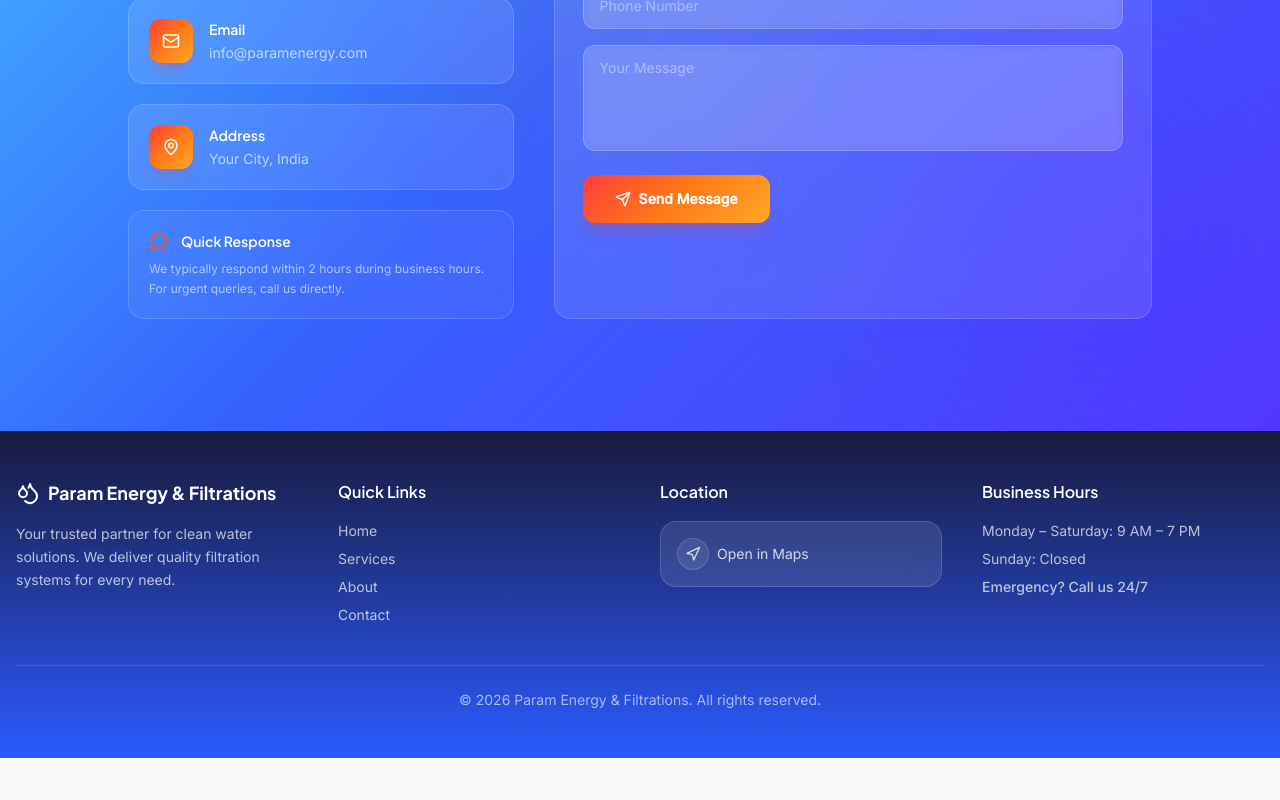
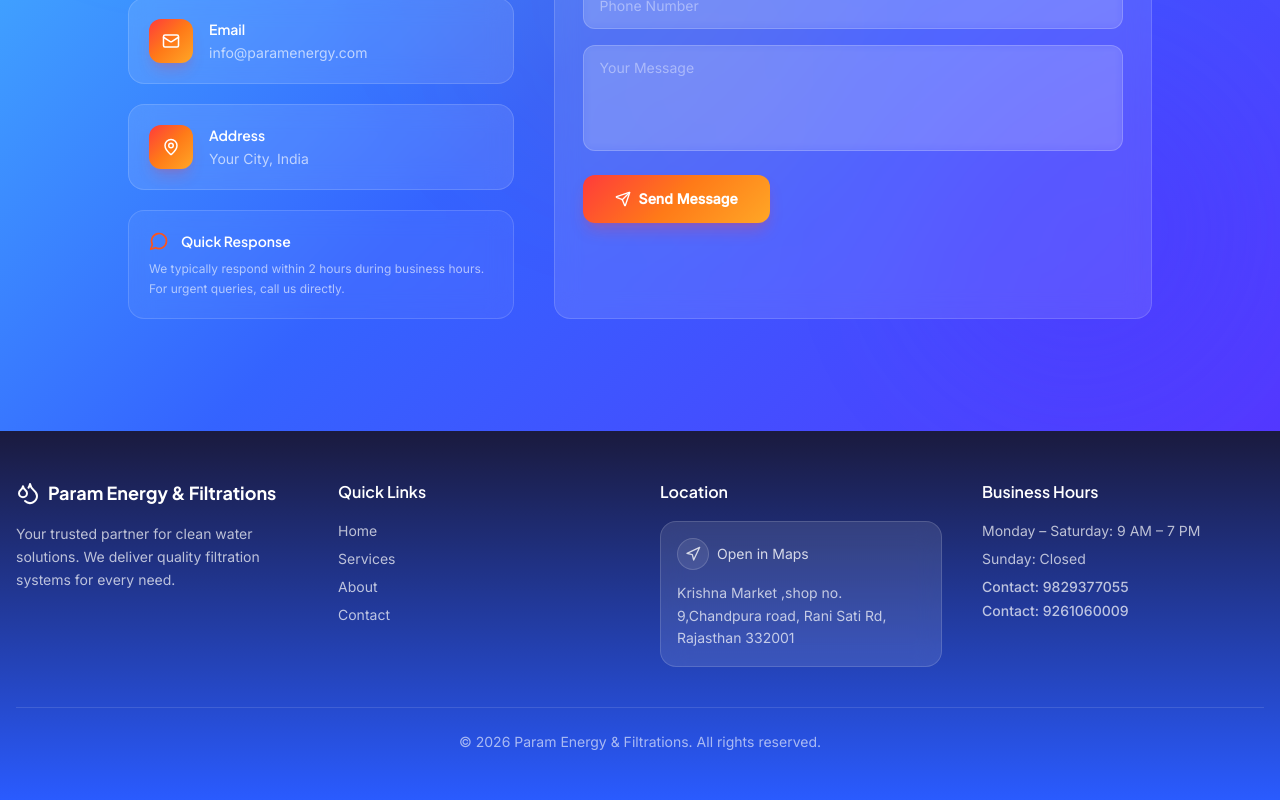
Before and after one commit to Adityaxcodes/ParamEnergies, a React (Vite) app: page / in a window 1280 px wide. Shown: the part 3679-4479 px from the top of the page. Before the commit the page ends 4437 px from the top, so only its background shows below. Built offline with nearby package versions, Linux system fonts and the light colour scheme; the HTML template or start-up script is replaced by a standard one.

Commit message:
Changed Footer info

```diff
--- a/src/components/Footer.tsx
+++ b/src/components/Footer.tsx
@@ -42,6 +42,9 @@ const Footer = () => {
                 </span>
                 Open in Maps
               </a>
+              <p className="mt-3 text-sm opacity-70 leading-relaxed">
+                Krishna Market ,shop no. 9,Chandpura road, Rani Sati Rd, Rajasthan 332001
+              </p>
             </div>
           </div>
           <div>
@@ -49,7 +52,10 @@ const Footer = () => {
             <div className="space-y-2 text-sm opacity-70">
               <p>Monday – Saturday: 9 AM – 7 PM</p>
               <p>Sunday: Closed</p>
-              <p className="mt-4 opacity-100 font-medium">Emergency? Call us 24/7</p>
+              <div className="mt-4 opacity-100 font-medium space-y-1">
+                <p>Contact: 9829377055</p>
+                <p>Contact: 9261060009</p>
+              </div>
             </div>
           </div>
         </div>
```
